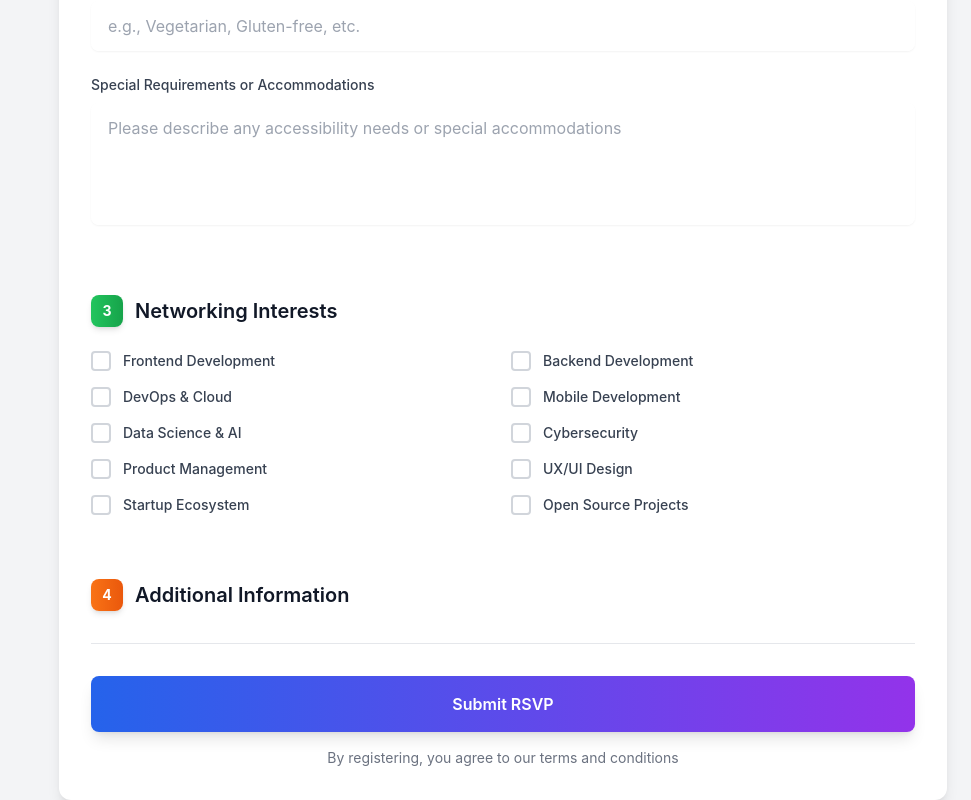
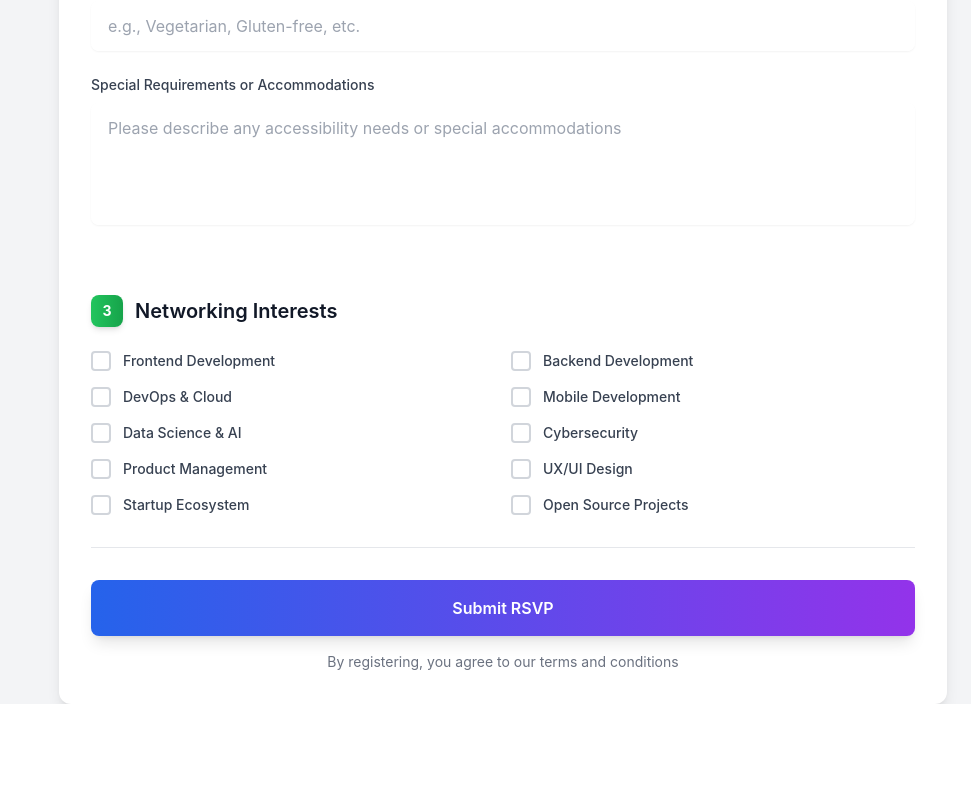
Before and after one commit to klhong124/titanbay-code-test, a Vue app: page / in a window 1280 px wide. Shown: the part 775-1575 px from the top of the page, without its empty margins (309-1280 px from the left). After the commit the page ends 1479 px from the top, so only its background shows below. Built offline with nearby package versions, Linux system fonts and the light colour scheme.

Commit message:
Update RSVPForm.vue

```diff
--- a/src/components/RSVPForm.vue
+++ b/src/components/RSVPForm.vue
@@ -366,15 +366,14 @@
             </div>
 
             <!-- Additional Information Section -->
-            <div class="pt-8">
+            <!-- <div class="pt-8">
               <div class="flex items-center space-x-3 mb-6">
                 <div class="w-8 h-8 bg-gradient-to-r from-orange-500 to-orange-600 rounded-lg flex items-center justify-center shadow-md">
                   <span class="text-white text-sm font-bold">4</span>
                 </div>
                 <h3 class="text-xl font-semibold text-gray-900">Additional Information</h3>
               </div>
-              <!-- This section is ready for future content -->
-            </div>
+            </div> -->
 
             <!-- Submit Button -->
             <div class="pt-8 border-t border-gray-200 mt-8">
```
